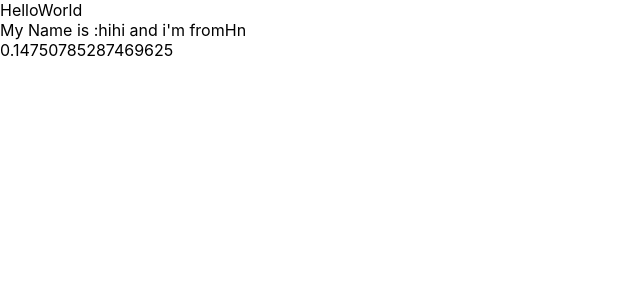
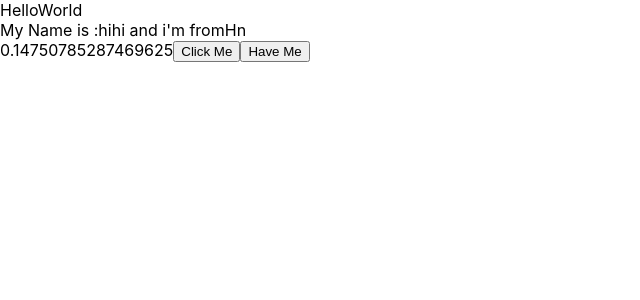
Before and after one commit to hieule2804/ReactToturial, a React (Create React App) app: page / in a window 1280 px wide. Shown: the top 300 px of the page, without its empty margins (0-640 px from the left). Built offline with nearby package versions, Linux system fonts and the light colour scheme.

Commit message:
DOM enent

```diff
--- a/src/component/MyComponent.js
+++ b/src/component/MyComponent.js
@@ -11,7 +11,12 @@ class MyComponent extends React.Component {
         address: "Hn",
         age: 20
     };
-
+    handlerClick(event) {
+        // console.log("my name is the : ", this.state.name)
+    }
+    handleOnMouseOver(event) {
+        console.log(event);
+    }
     //quy dinh component nay se tra ra cai gi
     render() {
         return (
@@ -20,6 +25,8 @@ class MyComponent extends React.Component {
                 My Name is :{this.state.name} and i'm from{this.state.address}<br></br>
                 {/* viet code logic,js trong {} */}
                 {Math.random()}
+                <button onClick={this.handlerClick}>Click Me</button>
+                <button onMouseOver={this.handleOnMouseOver}>Have Me</button>
             </div>
         );
     }
```
